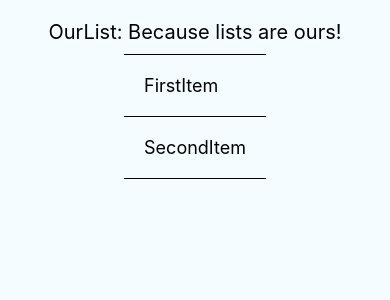
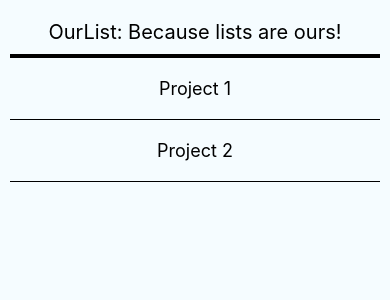
Before and after one commit to thilka/ourlist, a React Native app: screen / in a window 390 px wide. Shown: the top 300 px of the page. Built offline with nearby package versions, Linux system fonts and the light colour scheme.

Commit message:
Some layout changes

```diff
--- a/src/App.js
+++ b/src/App.js
@@ -28,7 +28,7 @@ const styles = StyleSheet.create({
     flex: 1,
     padding: 10,
     justifyContent: 'center',
-    alignItems: 'center',
+    alignItems: 'stretch',
     backgroundColor: '#F5FCFF',
   },
   welcome: {
--- a/src/components/ProjectList.js
+++ b/src/components/ProjectList.js
@@ -4,11 +4,15 @@ import {
   FlatList,
   StyleSheet,
   TouchableHighlight,
-  Text
+  Text,
+  Alert
 } from 'react-native';
 
 
-
+const projects = [
+  {name: 'Project 1'},
+  {name: 'Project 2'},
+];
 
 export default class ProjectList extends Component {
 
@@ -16,13 +20,11 @@ export default class ProjectList extends Component {
 
   renderItem = ({item, index}) => {
     return (
-      <TouchableHighlight style={[ styles.item, { borderTopWidth: index === 0 ? 1 : null} ]} onPress={this.onPress}>
+      <TouchableHighlight underlayColor='grey' style={[ styles.item, { borderTopWidth: index === 0 ? 4 : null} ]} onPress={this.onPress}>
         <Text style={styles.text}>{item.name}</Text>
       </TouchableHighlight>
     )
   }
-
-
 
   render() {
     return (
@@ -34,19 +36,18 @@ export default class ProjectList extends Component {
   }
 }
 
-const projects = [
-  {name: 'FirstItem'},
-  {name: 'SecondItem'},
-];
+
 
 const styles = StyleSheet.create({
   item: {
+    flex:1,
     padding: 20,
     justifyContent: 'center',
     borderColor: 'black',
     borderBottomWidth: 1
   },
   text: {
-    fontSize: 18
+    fontSize: 18,
+    alignSelf: 'center'
   }
 });
```
